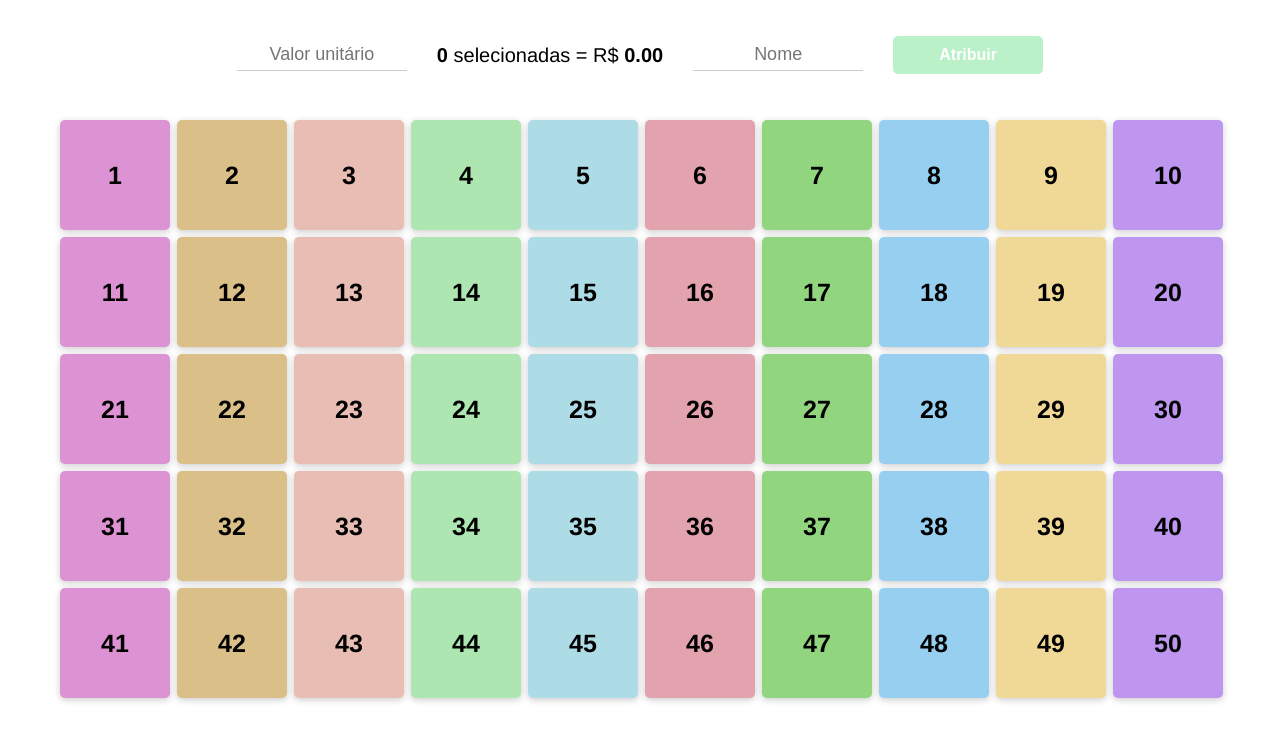
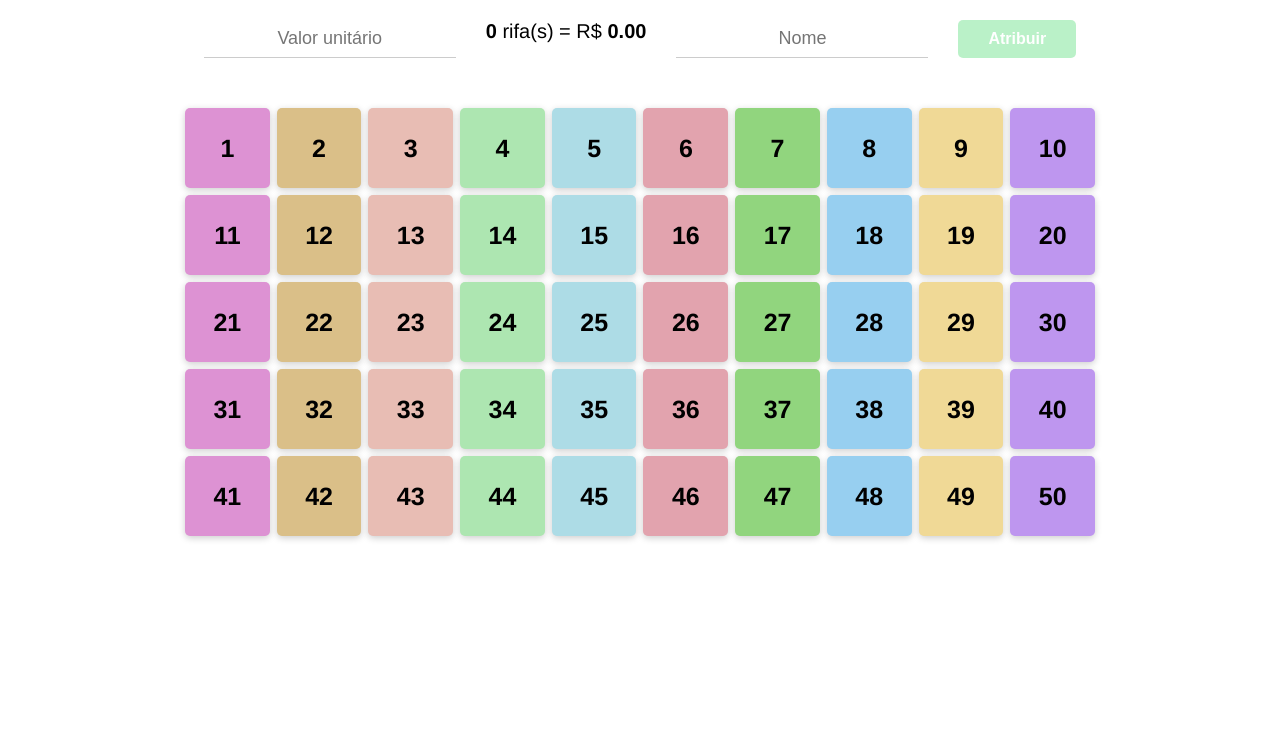
Before and after one commit to igoracmelo/raffle, a Vue app: page / in a window 1280 px wide. Shown: the top 740 px of the page. Built offline with nearby package versions, Linux system fonts and the light colour scheme.

Commit message:
ajustes justos

```diff
--- a/src/App.vue
+++ b/src/App.vue
@@ -14,11 +14,11 @@
         placeholder="Valor unitário"
       />
       <span v-if="selected">
-        <b>{{ selected.length }}</b> selecionadas = R$
+        <b>{{ selected.length }}</b> rifa(s) = R$
         <b>{{ totalPrice.toFixed(2) }}</b>
       </span>
       <input v-model="ownerName" class="input" type="text" placeholder="Nome" />
-      <button class="btn" :disabled="!selected.length" @click="assign">
+      <button class="btn" :disabled="!selected.length || !ownerName" @click="assign">
         Atribuir
       </button>
     </div>
@@ -165,6 +165,10 @@ export default {
   box-sizing: border-box;
 }
 
+html, body, #app {
+  width: 100%;
+}
+
 #app {
   font-family: Avenir, Helvetica, Arial, sans-serif;
   -webkit-font-smoothing: antialiased;
@@ -174,26 +178,47 @@ export default {
 }
 
 .container {
-  width: 1200px;
   padding: 20px;
+  width: min(950px, 100%);
   display: flex;
   flex-direction: column;
-  gap: 30px;
+  gap: 50px;
 }
 
 .raffles {
+  width: 100%;
   display: grid;
   grid-gap: 7px;
-  grid-template-columns: repeat(10, 110px);
+  grid-template-columns: repeat(auto-fit, minmax(80px, 1fr));
+  grid-auto-rows: 80px;
 }
 
 .header {
   display: flex;
-  height: 70px;
+  width: 100%;
   justify-content: center;
-  align-items: center;
   font-size: 20px;
   gap: 30px;
+}
+
+.header > * {
+  text-align: center;
+}
+
+@media screen and (max-width: 950px) {
+  .header {
+    flex-wrap: wrap;
+  }
+
+  .header > * {
+    flex: 1 0 40%;
+  }
+}
+
+@media screen and (max-width: 450px) {
+  .header > * {
+    flex: 1 0 100%;
+  }
 }
 
 .title {
@@ -217,16 +242,16 @@ export default {
   border-bottom: 1px solid #0003;
   text-align: center;
   outline: none;
-  width: 170px;
+  min-width: 100px;
 }
 
 .btn {
-  width: 150px;
+  min-width: 80px;
   font-size: 16px;
   font-weight: bold;
   color: white;
   background-color: #5d7;
-  padding: 10px 10px;
+  padding: 10px 30px;
   border-radius: 5px;
   border: none;
   cursor: pointer;
--- a/src/components/Raffle.vue
+++ b/src/components/Raffle.vue
@@ -84,7 +84,6 @@ export default {
 
 <style scoped>
 .raffle {
-  height: 110px;
   padding: 15px;
   box-shadow: 0 2px 7px #0003;
   display: flex;
```
